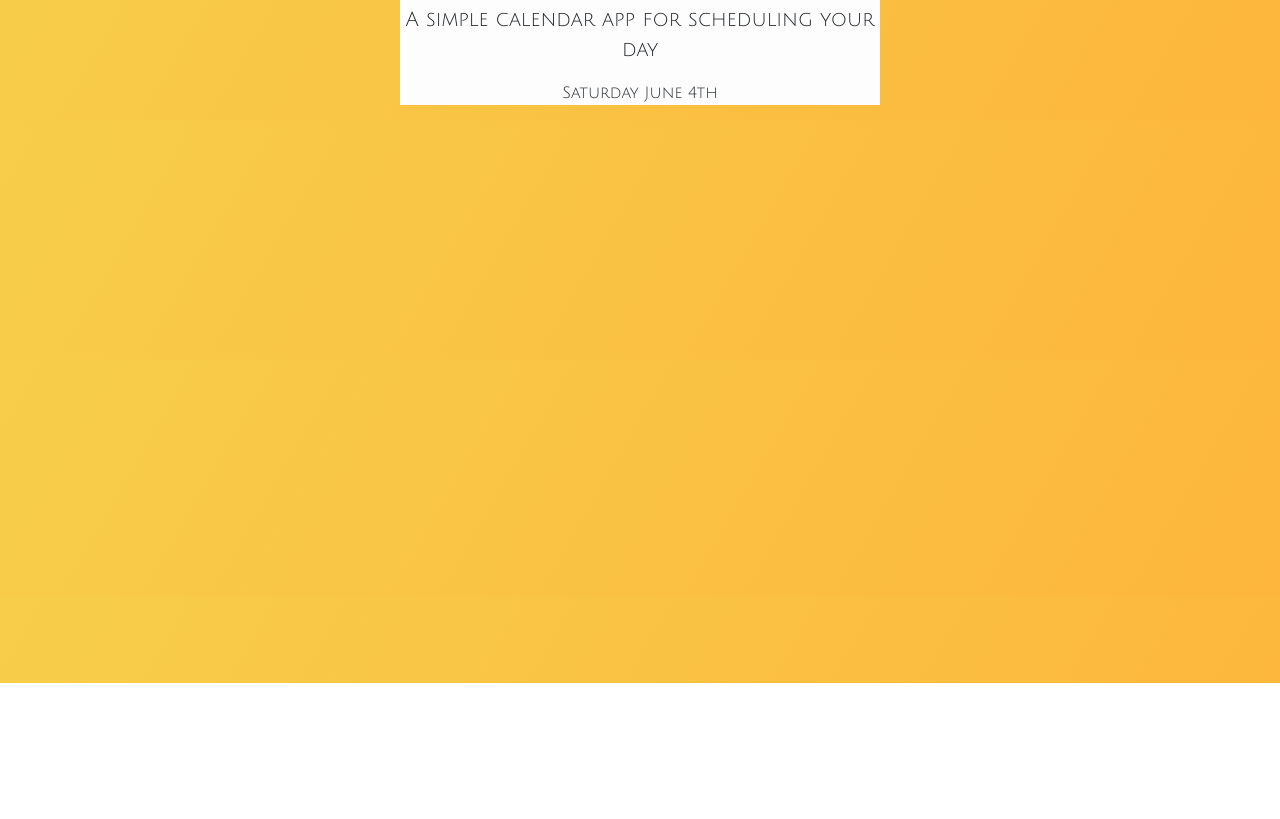
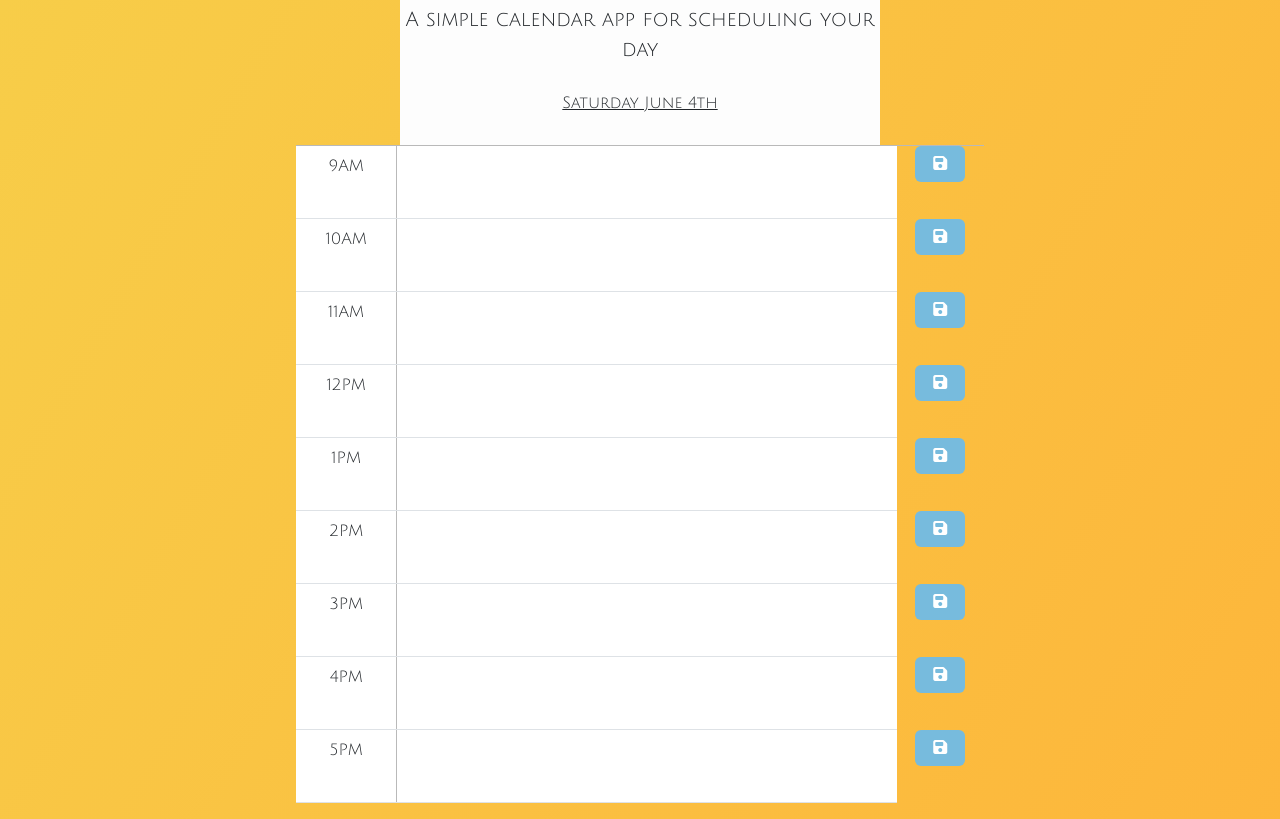
Before and after one commit to LuciaMGil/daily-planner, a website: page index.html in a window 1280 px wide. Shown: the part 117-936 px from the top of the page. Before the commit the page ends 800 px from the top, so only its background shows below. Drawn offline with nearby package versions, Linux system fonts and the light colour scheme.

Commit message:
Added a table

```diff
--- a/index.html
+++ b/index.html
@@ -4,7 +4,7 @@
   <meta charset="UTF-8">
   <meta http-equiv="X-UA-Compatible" content="IE=edge">
   <meta name="viewport" content="width=device-width, initial-scale=1.0">
-  <!-- CSS only -->
+  <link rel="stylesheet" href="https://cdnjs.cloudflare.com/ajax/libs/font-awesome/6.1.1/css/all.min.css" integrity="sha512-KfkfwYDsLkIlwQp6LFnl8zNdLGxu9YAA1QvwINks4PhcElQSvqcyVLLD9aMhXd13uQjoXtEKNosOWaZqXgel0g==" crossorigin="anonymous" referrerpolicy="no-referrer" />
   <link href="https://cdn.jsdelivr.net/npm/bootstrap@5.2.0-beta1/dist/css/bootstrap.min.css" rel="stylesheet" integrity="sha384-0evHe/X+R7YkIZDRvuzKMRqM+OrBnVFBL6DOitfPri4tjfHxaWutUpFmBp4vmVor" crossorigin="anonymous">
   <link rel="preconnect" href="https://fonts.googleapis.com">
 <link rel="preconnect" href="https://fonts.gstatic.com" crossorigin>
@@ -20,6 +20,13 @@
     <p id="currentDate"></p>
   </div>
   </header>
+  <div class="container">
+    <table class="table">
+      <tbody>
+
+      </tbody>
+    </table>
+  </div>
 
 
 
--- a/script.js
+++ b/script.js
@@ -1,6 +1,50 @@
 
 // Create variable for the current time using moment.js
 var today = moment();
-
+var hours = [
+    hourText = ["9AM", "10AM", "11AM", "12PM", "1PM", "2PM", "3PM", "4PM", "5PM"],
+    hourNum = [9, 10, 11, 12, 13, 14, 15, 16, 17]
+];
 // Format and append current date to header
 $("#currentDate").text(moment().format("dddd MMMM Do"));
+
+// Display timeblocks
+
+function displayTimeblocks (text) {
+    // Access the table body
+    var main = $("tbody");
+
+    // Loops through the array of hourText
+    for (i=0; i < text.length; i++) {
+        // For each text that we loop through, create a row with a class of time-block
+        var row = $("<tr class='time-block'>");
+
+        // Creates the first column where time will be displayed
+        var timeCol = $("<td class='time'>");
+
+        // Loops through the array and adds text to each row of the first column. ex: 9AM
+        timeCol.text(text[i]);
+
+        // Creates the second column where the text area will appear
+        var textCol = $("<td class='description'>");
+
+        // Creates the text area where they can input their tasks
+        var textArea = $("<textarea class='textarea d-flex flex-column flex-grow-1' rows='3' cols='30'>");
+
+        // Appends the text area to the text column
+        textCol.append(textArea);
+        // Create a column where the save button will be
+        var saveBtn = $("<td class='saveBtn btn'>");
+
+        // Appends floppy disk icon to the save button
+        saveBtn.append($("<i class='fa-solid fa-floppy-disk'>"));
+
+        // Appends the columns to the row
+        row.append(timeCol,textCol,saveBtn);
+
+        // Appends the rows to the table body
+        main.append(row);
+    }
+}
+
+displayTimeblocks(hours[0]);
--- a/style.css
+++ b/style.css
@@ -32,5 +32,42 @@ header {
 }
 
 .future {
-    background-color: blue;
+    background-color: #77dd77;
 }
+
+td.time {
+    background-color: rgb(255, 255, 255);
+    border-right: rgb(185, 185, 185) solid 1px ;
+}
+
+td.description {
+    padding: 0px;
+}
+
+td.saveBtn {
+    background-color: #77bbdd;
+    width: 50px;
+    color: white;
+    padding: 5px 10px 5px 10px;
+}
+
+textarea {
+    background-color: #ffffff;
+    width: 100%;
+    border: none;
+    resize: none;
+}
+.container {
+    width: 712px;
+}
+
+tbody {
+    border-top:  solid 1px rgb(185, 185, 185);
+    padding-top: 600px;
+}
+
+#currentDate {
+    margin-bottom: 0px;
+    padding: 10px 0px 30px 0px;
+    text-decoration: underline ;
+}
```
